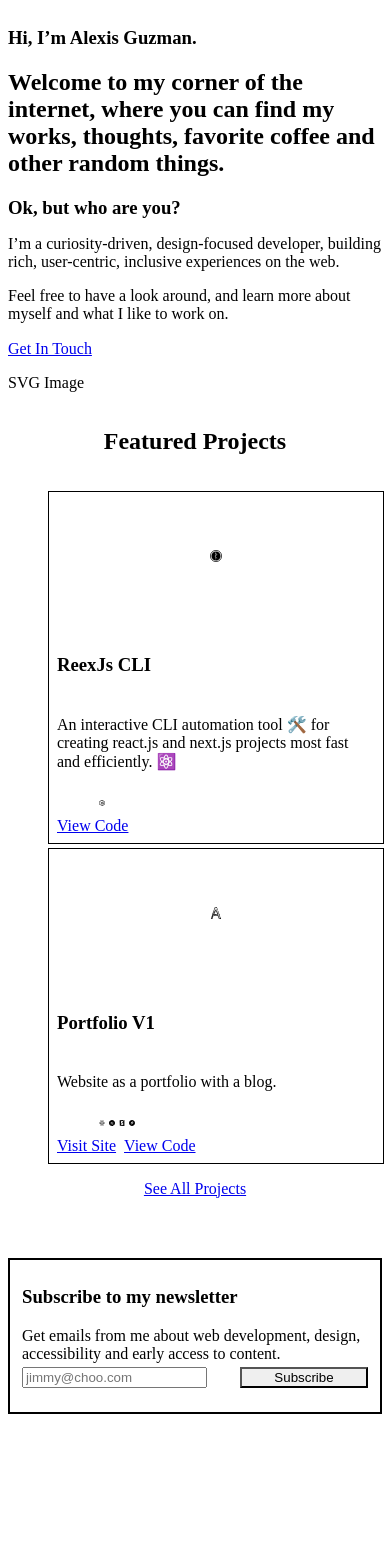
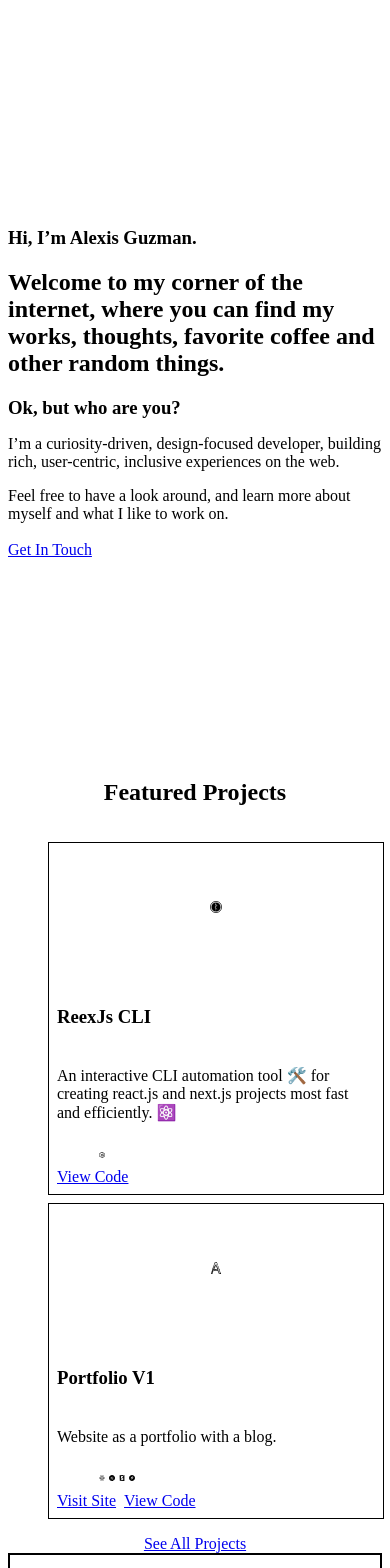
Before and after one commit to a12989x/portfolio-v1, a Next.js app: page / in a window 390 px wide. Shown: the top 1568 px of the page. Before the commit the page ends 1422 px from the top, so only its background shows below. Built offline with nearby package versions, Linux system fonts and the light colour scheme.

Commit message:
feat: change paddings and margins for small screens

```diff
--- a/components/pages/home/Hero.tsx
+++ b/components/pages/home/Hero.tsx
@@ -1,21 +1,30 @@
 import { Button } from '@chakra-ui/button';
-import { Box, Grid, Heading, Text } from '@chakra-ui/layout';
+import { Box, Center, Grid, Heading, Text } from '@chakra-ui/layout';
 
+import { useMediaQuery } from '@chakra-ui/media-query';
 import { useColorModeValue } from '@chakra-ui/color-mode';
+
+import { HeroIcon } from '@/styles/theme/icons';
+import Icon from '@chakra-ui/icon';
 
 const Hero = (): JSX.Element => {
 	const color = useColorModeValue('neutral.600', 'neutral.100');
+	const [isExtraLarge] = useMediaQuery('(min-width: 1200px)');
 
 	return (
+		<Center
+			minH='calc(100vh - 1rem - 4.8rem)'
+			mt={{ base: 8, sm: 0 }}
+			mb={{ base: 20 }}
+		>
 			<Grid
 				as='section'
 				w='100%'
-			mt={{ base: 16, sm: 24 }}
-			mb={{ base: 20, sm: 48 }}
-			templateColumns={{ base: '1fr', lg: '1fr 1fr' }}
+				templateColumns={{ base: '1fr', lg: 'auto 1fr' }}
 				templateRows='auto'
+				gap={8}
 			>
-			<Box maxW='650px'>
+				<Box as='main' maxW='650px'>
 					<Heading as='h1' mb={2} size='2xl'>
 						Hi, I’m Alexis Guzman.
 					</Heading>
@@ -26,20 +35,22 @@ const Hero = (): JSX.Element => {
 						fontSize={24}
 						color={color}
 					>
-					Welcome to my corner of the internet, where you can find my
-					works, thoughts, favorite coffee and other random things.
+						Welcome to my corner of the internet, where you can find
+						my works, thoughts, favorite coffee and other random
+						things.
 					</Text>
 
 					<Heading as='h3' mb={2} size='lg'>
 						Ok, but who are you?
 					</Heading>
 					<Text mb={8} fontSize='xl'>
-					I’m a curiosity-driven, design-focused developer, building
-					rich, user-centric, inclusive experiences on the web.
+						I’m a curiosity-driven, design-focused developer,
+						building rich, user-centric, inclusive experiences on
+						the web.
 					</Text>
 					<Text mb={{ base: '1rem', lg: '2rem' }} fontSize='xl'>
-					Feel free to have a look around, and learn more about myself
-					and what I like to work on.
+						Feel free to have a look around, and learn more about
+						myself and what I like to work on.
 					</Text>
 					<Button
 						as='a'
@@ -52,8 +63,9 @@ const Hero = (): JSX.Element => {
 						Get In Touch
 					</Button>
 				</Box>
-			<Text display={{ base: 'none', md: 'inline' }}>SVG Image</Text>
+				{isExtraLarge && <Icon as={HeroIcon} boxSize='100%' />}
 			</Grid>
+		</Center>
 	);
 };
 
--- a/components/pages/home/Projects.tsx
+++ b/components/pages/home/Projects.tsx
@@ -14,7 +14,7 @@ const Projects = (): JSX.Element => {
 				base: '1fr',
 				sm: 'repeat(auto-fill, minmax(450px, 1fr))',
 			}}
-			gap={4}
+			gap={8}
 		>
 			{projects
 				.filter(({ feature }) => feature)
--- a/components/pages/home/Subscribe.tsx
+++ b/components/pages/home/Subscribe.tsx
@@ -60,9 +60,9 @@ const Subscribe: FunctionComponent = (): JSX.Element => {
 	return (
 		<Box
 			as='section'
-			py={8}
-			px={12}
-			mt={60}
+			py={{ base: 4, sm: 8 }}
+			px={{ base: 6, sm: 12 }}
+			mt={{ base: 32, sm: 60 }}
 			mx='auto'
 			maxW='45rem'
 			border='2px solid'
```
Lines whose indentation alone changed are shown as unchanged.
